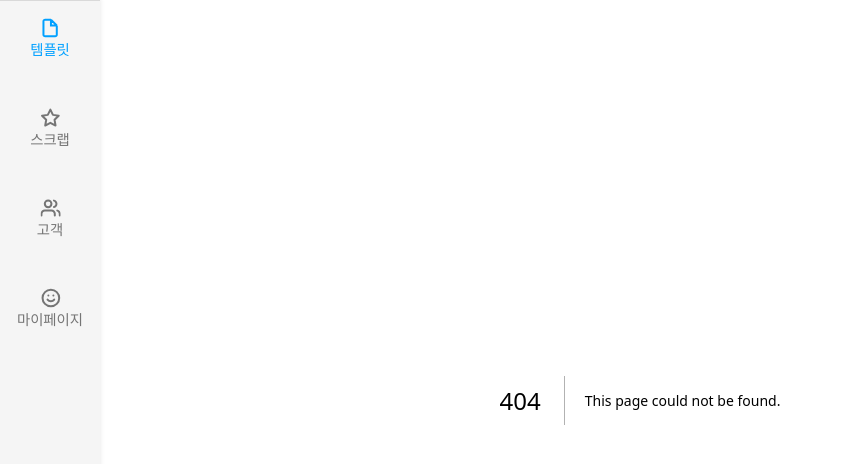
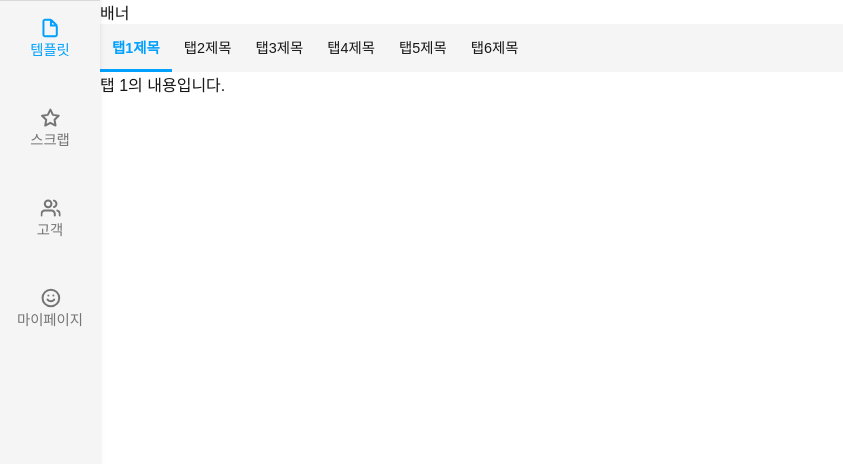
Before and after one commit to yulmam/ssenbi, a Next.js app: page /template in a window 1280 px wide. Before the commit this address had no page. Shown: the top 464 px of the page, without its empty margins (0-843 px from the left). Built offline with nearby package versions, Linux system fonts and the light colour scheme.

Commit message:
feat: navigation bar #S11P31A109-7 #done

```diff
--- a/src/app/(pages)/example/page.tsx
+++ b/src/app/(pages)/example/page.tsx
@@ -17,7 +17,6 @@ export default function Example() {
         description={"설명"}
       />
       <InputField label="이메일" type="email" />
-      <InputField label="비밀번호" type="password" />
-    </>
+    </div>
   );
 }
--- /dev/null
+++ b/src/app/(pages)/template/page.tsx
@@ -0,0 +1,38 @@
+"use client";
+
+import NavigationBar from "@/app/components/common/NavigationBar";
+import { useState } from "react";
+
+/*
+필수!!
+  모든 페이지는 첫 줄에
+ <div className="page-container"> 필수
+ bottom 바 스타일 조정때문!!
+*/
+
+export default function Template() {
+  const [currentTab, setCurrentTab] = useState<number>(0);
+
+  const tabs = [
+    "탭1제목",
+    "탭2제목",
+    "탭3제목",
+    "탭4제목",
+    "탭5제목",
+    "탭6제목",
+  ];
+
+  const handleTabChange = (index: number) => {
+    setCurrentTab(index);
+  };
+
+  return (
+    <div className="page-container">
+      <div>배너</div>
+      <NavigationBar tabs={tabs} onTabChange={handleTabChange} />
+      {currentTab === 0 && <div>탭 1의 내용입니다.</div>}
+      {currentTab === 1 && <div>탭 2의 내용입니다.</div>}
+      {currentTab === 2 && <div>탭 3의 내용입니다.</div>}
+    </div>
+  );
+}
--- a/src/app/components/common/InputField.css
+++ b/src/app/components/common/InputField.css
@@ -7,12 +7,12 @@
   margin: 12px;
 }
 
-.input-field__label{
+.input-field__label {
   font-size: 1rem;
   color: var(--text-primary);
 }
 
-.input-field__field{
+.input-field__field {
   width: 100%;
   font-size: 1rem;
   color: var(--text-primary);
--- /dev/null
+++ b/src/app/components/common/NavigationBar.css
@@ -0,0 +1,42 @@
+.navigation-bar {
+  background-color: var(--gray-100);
+  white-space: nowrap;
+  overflow-x: auto;
+}
+
+.tab-menu {
+  display: flex;
+  justify-content: flex-start;
+  overflow-x: auto;
+  -webkit-overflow-scrolling: touch;
+}
+
+.tab-list {
+  list-style: none;
+  display: flex;
+  padding: 0;
+  margin: 0;
+  flex-wrap: nowrap;
+}
+
+.tab-item {
+  padding: 12px;
+  color: var(--text-primary);
+  font-size: 0.9rem;
+  border-bottom: 2px solid transparent;
+  transition:
+    color 0.3s ease,
+    border-color 0.3s ease;
+  cursor: pointer;
+  flex-shrink: 0;
+}
+
+.tab-item:hover {
+  color: var(--blue-500);
+}
+
+.active {
+  font-weight: 600;
+  color: var(--blue-500);
+  border-bottom: 3px solid var(--blue-500);
+}
--- /dev/null
+++ b/src/app/components/common/NavigationBar.tsx
@@ -0,0 +1,39 @@
+"use client";
+
+import React, { useState } from "react";
+import "./NavigationBar.css";
+
+interface NavigationBarProps {
+  tabs: string[];
+  onTabChange: (index: number) => void;
+}
+
+export default function NavigationBar({
+  tabs,
+  onTabChange,
+}: NavigationBarProps) {
+  const [activeTab, setActiveTab] = useState(0);
+
+  const handleTabClick = (index: number) => {
+    setActiveTab(index);
+    onTabChange(index);
+  };
+
+  return (
+    <div className="navigation-bar">
+      <nav className="tab-menu">
+        <ul className="tab-list">
+          {tabs.map((tab, index) => (
+            <li
+              key={index}
+              className={`tab-item ${activeTab === index ? "active" : ""}`}
+              onClick={() => handleTabClick(index)}
+            >
+              {tab}
+            </li>
+          ))}
+        </ul>
+      </nav>
+    </div>
+  );
+}
```
Lines whose indentation alone changed are shown as unchanged.
